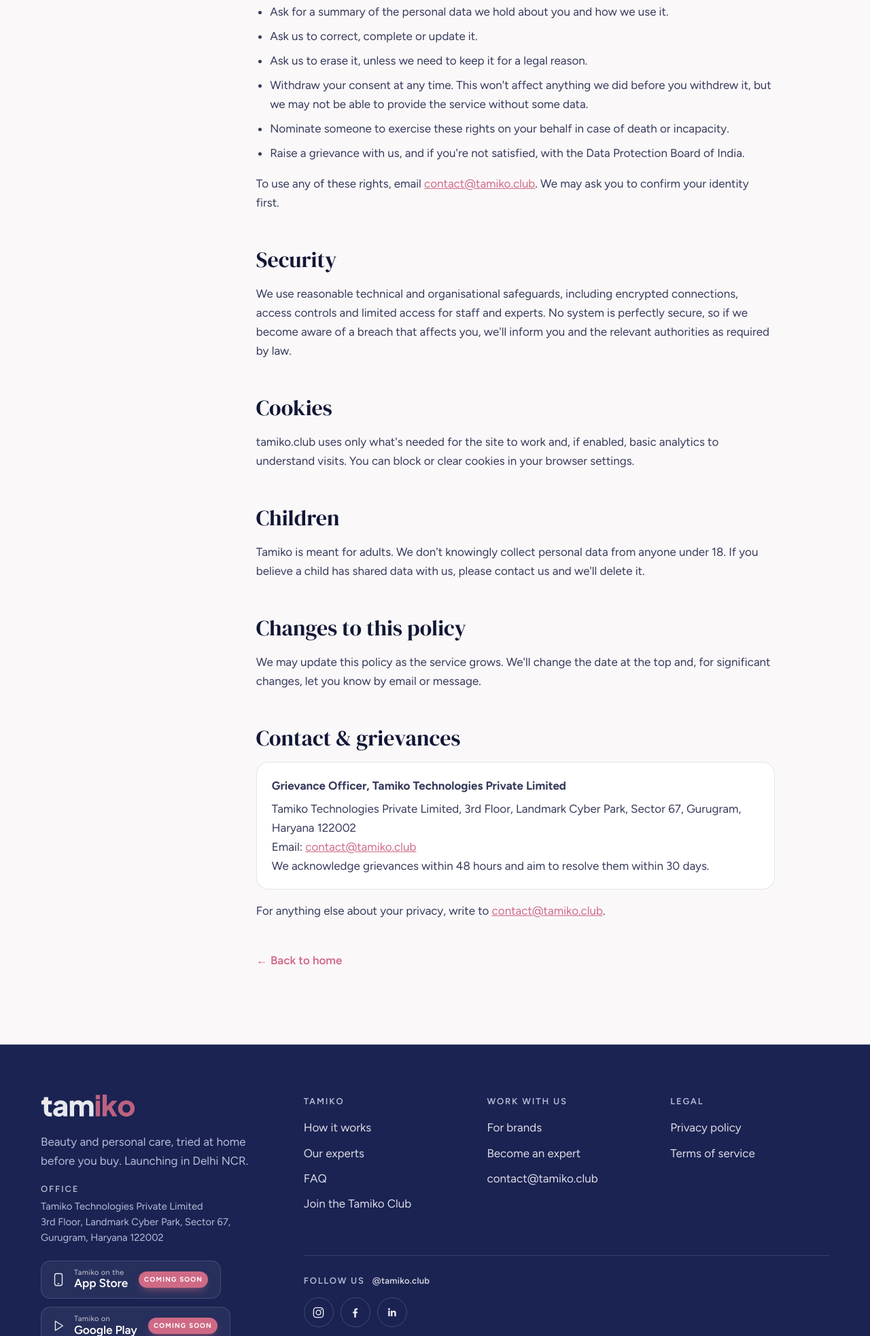
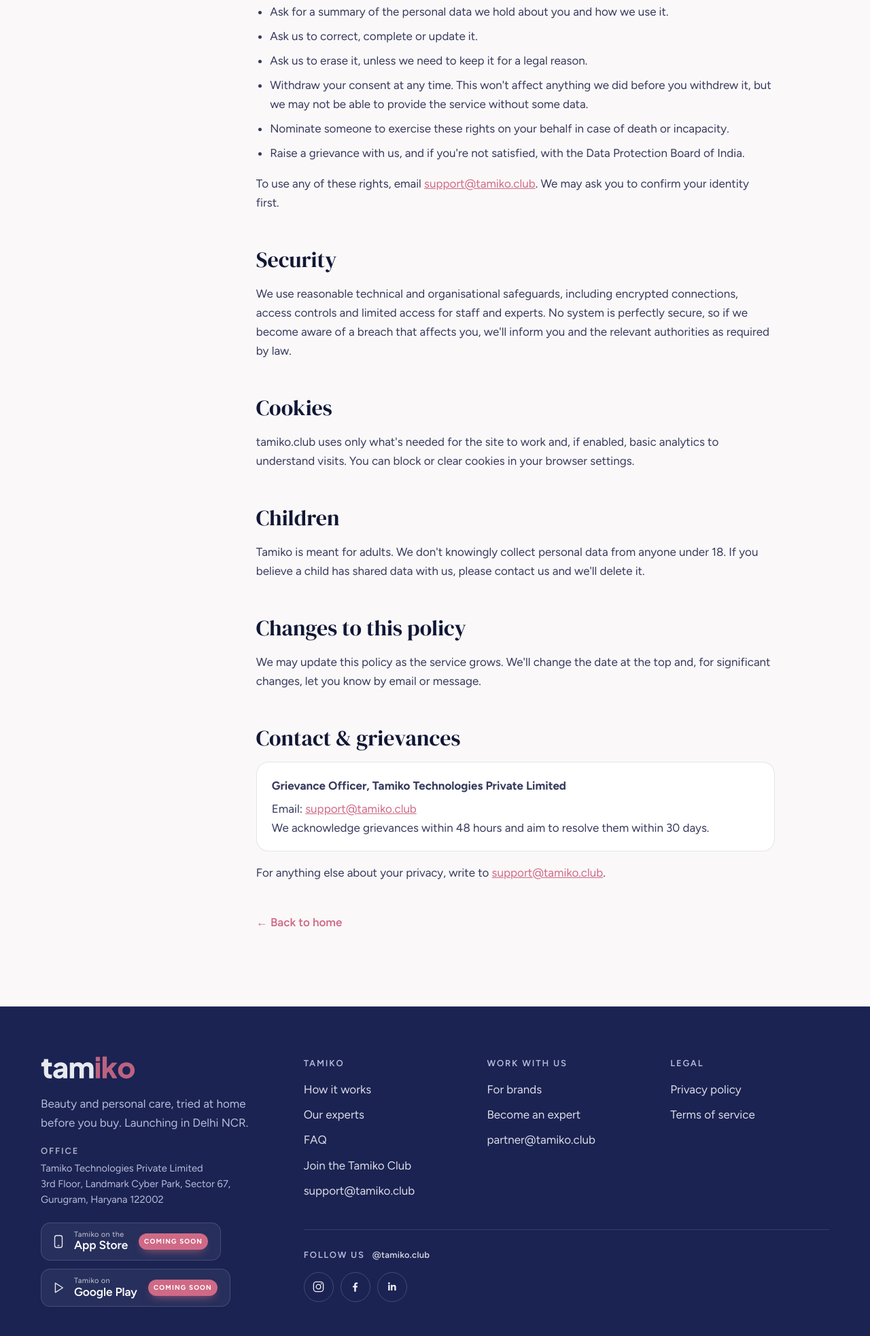
Before and after one commit to Priyanshudp18/tamiko.club, a plain HTML site: page privacy.html in a window 1280 px wide. Shown: the part 2484-4450 px from the top of the page at 68% size. Drawn offline with Linux system fonts and the light colour scheme.

Commit message:
Use support@ and partner@ emails across the site
Co-Authored-By: Claude Opus 5.5 <noreply@anthropic.com>
Claude-Session: https://claude.ai/code/session_01VeJWo8FAcRUscjqRqRMVo3

```diff
--- a/privacy.html
+++ b/privacy.html
@@ -27,7 +27,7 @@
 <link rel="preconnect" href="https://fonts.googleapis.com">
 <link rel="preconnect" href="https://fonts.gstatic.com" crossorigin>
 <link rel="stylesheet" href="https://fonts.googleapis.com/css2?family=DM+Serif+Display:ital@0;1&family=Figtree:wght@400;500;600;700&display=swap">
-<link rel="stylesheet" href="site.css?v=2c85dd9e">
+<link rel="stylesheet" href="site.css?v=d2ef85b9">
 <style>
 .legal-grid { display: grid; grid-template-columns: 240px 1fr; gap: clamp(32px, 6vw, 80px); padding-block: 8px 110px; align-items: start; }
 .toc { position: sticky; top: 100px; display: grid; gap: 4px; font-size: .92rem; }
@@ -125,7 +125,7 @@
           <li>Nominate someone to exercise these rights on your behalf in case of death or incapacity.</li>
           <li>Raise a grievance with us, and if you're not satisfied, with the Data Protection Board of India.</li>
         </ul>
-        <p>To use any of these rights, email <a href="mailto:contact@tamiko.club">contact@tamiko.club</a>. We may ask you to confirm your identity first.</p>
+        <p>To use any of these rights, email <a href="mailto:support@tamiko.club">support@tamiko.club</a>. We may ask you to confirm your identity first.</p>
 
         <h2 id="security">Security</h2>
         <p>We use reasonable technical and organisational safeguards, including encrypted connections, access controls and limited access for staff and experts. No system is perfectly secure, so if we become aware of a breach that affects you, we'll inform you and the relevant authorities as required by law.</p>
@@ -142,9 +142,9 @@
         <h2 id="contact">Contact &amp; grievances</h2>
         <div class="note-box">
           <p style="margin:0 0 6px"><strong>Grievance Officer, Tamiko Technologies Private Limited</strong></p>
-          <p style="margin:0">Tamiko Technologies Private Limited, 3rd Floor, Landmark Cyber Park, Sector 67, Gurugram, Haryana 122002<br>Email: <a href="mailto:contact@tamiko.club">contact@tamiko.club</a><br>We acknowledge grievances within 48 hours and aim to resolve them within 30 days.</p>
+          <p style="margin:0">Email: <a href="mailto:support@tamiko.club">support@tamiko.club</a><br>We acknowledge grievances within 48 hours and aim to resolve them within 30 days.</p>
         </div>
-        <p>For anything else about your privacy, write to <a href="mailto:contact@tamiko.club">contact@tamiko.club</a>.</p>
+        <p>For anything else about your privacy, write to <a href="mailto:support@tamiko.club">support@tamiko.club</a>.</p>
         <a class="back" href="index.html">← Back to home</a>
       </article></div></section>
 
@@ -158,15 +158,15 @@
         <address class="foot-addr"><span>Office</span>Tamiko Technologies Private Limited<br>3rd Floor, Landmark Cyber Park, Sector 67, Gurugram, Haryana 122002</address>
         <div class="stores stores-foot"><span class="store" aria-label="Tamiko on the App Store, coming soon"><svg viewBox="0 0 24 24" width="22" height="22" fill="none" stroke="currentColor" stroke-width="1.5" aria-hidden="true"><rect x="6" y="2.5" width="12" height="19" rx="3"/><path d="M10.5 18.5h3"/></svg><span class="store-txt"><small>Tamiko on the</small><b>App Store</b></span><em class="soon">Coming soon</em></span><span class="store" aria-label="Tamiko on Google Play, coming soon"><svg viewBox="0 0 24 24" width="22" height="22" fill="none" stroke="currentColor" stroke-width="1.5" aria-hidden="true"><path d="M7 4.5v15l12-7.5z" stroke-linejoin="round"/></svg><span class="store-txt"><small>Tamiko on</small><b>Google Play</b></span><em class="soon">Coming soon</em></span></div>
       </div>
-      <div><h4>Tamiko</h4><ul><li><a href="how-it-works.html">How it works</a></li><li><a href="experts.html">Our experts</a></li><li><a href="faq.html">FAQ</a></li><li><a href="join.html">Join the Tamiko Club</a></li></ul></div>
-      <div><h4>Work with us</h4><ul><li><a href="brands.html">For brands</a></li><li><a href="experts.html#apply">Become an expert</a></li><li><a href="mailto:contact@tamiko.club">contact@tamiko.club</a></li></ul></div>
+      <div><h4>Tamiko</h4><ul><li><a href="how-it-works.html">How it works</a></li><li><a href="experts.html">Our experts</a></li><li><a href="faq.html">FAQ</a></li><li><a href="join.html">Join the Tamiko Club</a></li><li><a href="mailto:support@tamiko.club">support@tamiko.club</a></li></ul></div>
+      <div><h4>Work with us</h4><ul><li><a href="brands.html">For brands</a></li><li><a href="experts.html#apply">Become an expert</a></li><li><a href="mailto:partner@tamiko.club">partner@tamiko.club</a></li></ul></div>
       <div><h4>Legal</h4><ul><li><a href="privacy.html">Privacy policy</a></li><li><a href="terms.html">Terms of service</a></li></ul></div>
       <div class="follow"><h4>Follow us <em>@tamiko.club</em></h4><div class="socs"><a class="soc" href="https://www.instagram.com/tamiko.club" target="_blank" rel="noopener" aria-label="Tamiko on Instagram"><svg viewBox="0 0 24 24" width="19" height="19" fill="none" stroke="currentColor" stroke-width="1.7" aria-hidden="true"><rect x="3" y="3" width="18" height="18" rx="5"/><circle cx="12" cy="12" r="4.2"/><circle cx="17.4" cy="6.6" r="1.1" fill="currentColor" stroke="none"/></svg></a><a class="soc" href="https://www.facebook.com/tamiko.club" target="_blank" rel="noopener" aria-label="Tamiko on Facebook"><svg viewBox="0 0 24 24" width="19" height="19" fill="currentColor" aria-hidden="true"><path d="M13.5 21v-7.6h2.6l.4-3h-3V8.5c0-.9.3-1.5 1.5-1.5h1.6V4.3c-.3 0-1.2-.1-2.3-.1-2.3 0-3.9 1.4-3.9 4v2.2H7.8v3h2.6V21z"/></svg></a><a class="soc" href="https://www.linkedin.com/company/tamikoclub" target="_blank" rel="noopener" aria-label="Tamiko on LinkedIn"><svg viewBox="0 0 24 24" width="19" height="19" fill="currentColor" aria-hidden="true"><path d="M5.3 8.6h3v10.2h-3zM6.8 3.9a1.75 1.75 0 1 1 0 3.5 1.75 1.75 0 0 1 0-3.5zM10.2 8.6h2.9V10h.04c.4-.76 1.4-1.6 2.9-1.6 3.1 0 3.7 2 3.7 4.7v5.7h-3v-5c0-1.2 0-2.7-1.7-2.7s-1.9 1.3-1.9 2.6v5.1h-3z"/></svg></a></div></div>
     </div>
     <div class="foot-base"><span>© 2026 Tamiko Technologies Private Limited. All rights reserved.</span><span>Try first. Buy once. Love it for real.</span></div>
   </div>
 </footer>
-<script src="site.js?v=2c85dd9e"></script>
+<script src="site.js?v=d2ef85b9"></script>
 <script>
 (() => { const L=[...document.querySelectorAll('.toc a')], S=L.map(a=>document.querySelector(a.getAttribute('href')));
   const on=()=>{let i=0;S.forEach((s,k)=>{if(s&&s.getBoundingClientRect().top<140)i=k});L.forEach((a,k)=>a.classList.toggle('on',k===i))};
--- a/site.js
+++ b/site.js
@@ -1,9 +1,9 @@
 /* Tamiko — shared behaviour */
 (() => {
   /* Paste a form backend URL here (Formspree, Google Apps Script, or your own API) to collect submissions directly.
-     Leave empty and forms open the visitor's email app addressed to contact@tamiko.club instead. */
+     Leave empty and forms open the visitor's email app addressed to support@tamiko.club instead. */
   const FORM_ENDPOINT = "https://script.google.com/macros/s/AKfycbyLPsJO0sUc8jdEufJE4xHAlhZ_oDaevWaoFkP0nbV-2exMcslKdcjdQH5N-Bf1vt6_IQ/exec";
-  const CONTACT = "contact@tamiko.club";
+  const CONTACT = "support@tamiko.club";
   const reduce = matchMedia("(prefers-reduced-motion: reduce)").matches;
 
   /* images: show any that finished loading before this script ran */
```
Also changed, not shown: brands.html (+5 -5 lines), experts.html (+4 -4 lines), faq.html (+5 -5 lines), how-it-works.html (+4 -4 lines), index.html (+4 -4 lines), join.html (+5 -5 lines), terms.html (+6 -6 lines).
